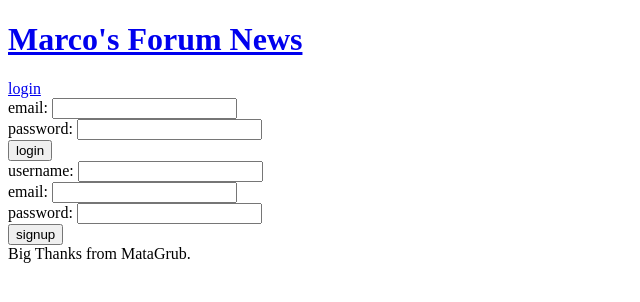
After one commit to itsmarcotime/mata_python_forum, a Flask app: page /login in a window 1280 px wide. The commit adds this page. Shown: the top 302 px of the page, without its empty margins (0-640 px from the left). Run offline with Flask 3, Linux system fonts and the light colour scheme.

Commit message:
adding login template and flask  connections

```diff
--- a/main.py
+++ b/main.py
@@ -6,5 +6,9 @@ app = Flask(__name__)
 def home_page():
     return render_template('entry.html', the_title='Welcome to the Mata Forum Page!')
 
+@app.route('/login')
+def login_page():
+    return render_template('login.html')
+
 if __name__ == "__main__":
     app.run(debug=True)
--- a/templates/base.html
+++ b/templates/base.html
@@ -5,11 +5,11 @@
   <meta charset="UTF-8">
   <meta name="viewport" content="width=device-width, initial-scale=1.0">
   <title>Marco's Forum News</title>
-  <link rel="stylesheet" href="/stylesheets/style.css">
+  <link rel="stylesheet" href="/static/styles.css">
 </head>
 
 <body>
-  <div class="wrapper">
+  <div class="">
     <header>
       <h1>
         <a href="/">Marco's Forum News</a>
--- /dev/null
+++ b/templates/login.html
@@ -0,0 +1,36 @@
+{% extends 'base.html' %}
+
+{% block body %}
+<form class="login-form">
+  <div>
+    <label for="email-login">email:</label>
+    <input type="text" id="email-login" />
+  </div>
+  <div>
+    <label for="password-login">password:</label>
+    <input type="password" id="password-login" />
+  </div>
+  <div>
+    <button type="submit">login</button>
+  </div>
+</form>
+
+<form class="signup-form">
+  <div>
+    <label for="username-signup">username:</label>
+    <input type="text" id="username-signup" />
+  </div>
+  <div>
+    <label for="email-signup">email:</label>
+    <input type="text" id="email-signup" />
+  </div>
+  <div>
+    <label for="password-signup">password:</label>
+    <input type="password" id="password-signup" />
+  </div>
+  <div>
+    <button type="submit">signup</button>
+  </div>
+</form>
+
+{% endblock %}
```
